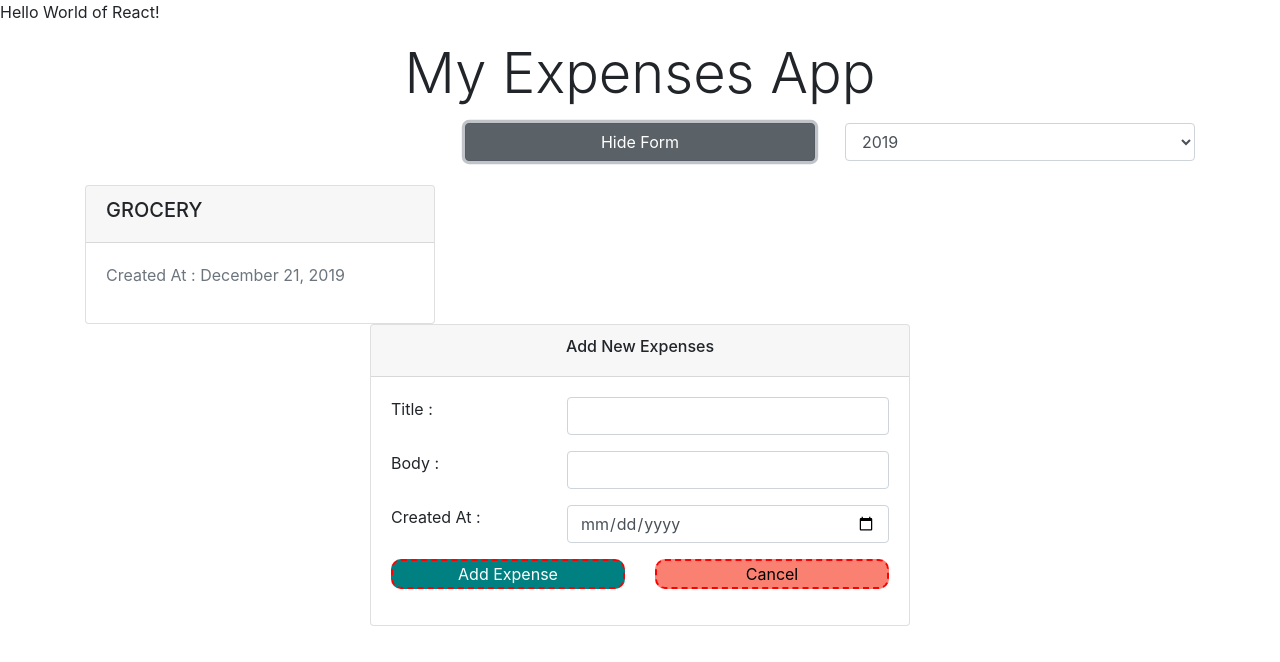
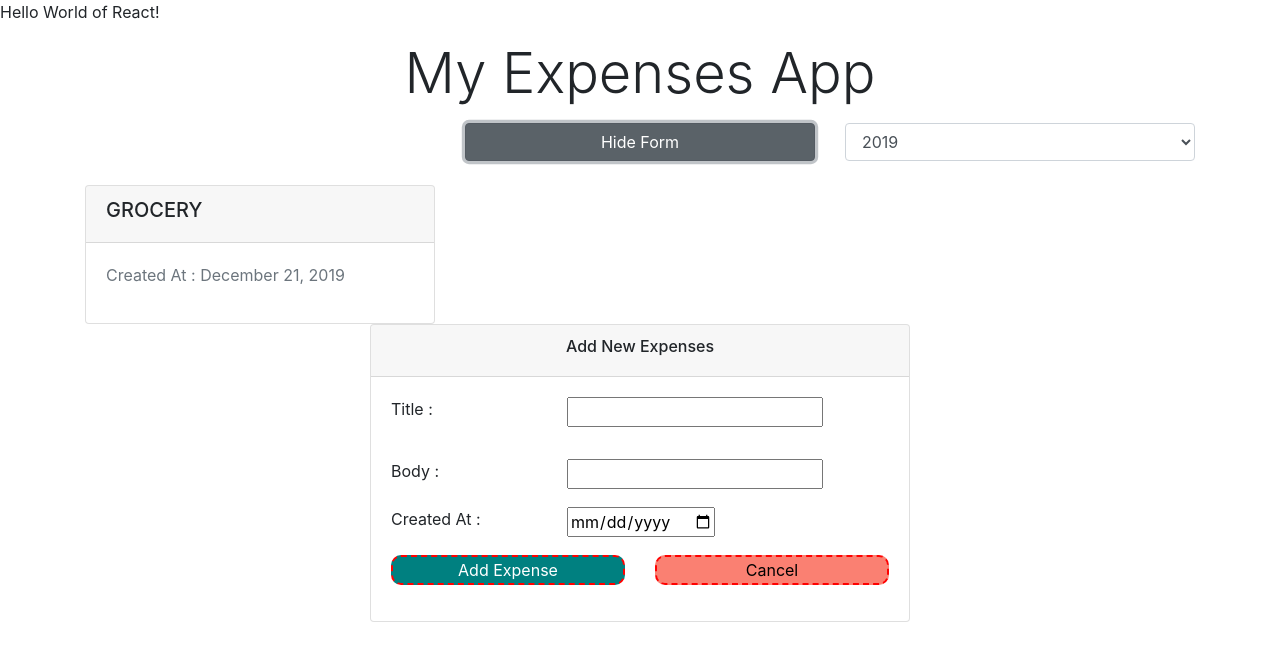
Before and after one commit to synergy2411/mar-22-react-app, a React (Create React App) app in the folder expenses-app/: page / in a window 1280 px wide. Both pictures are taken after a click on the button "Add Expense". Shown: the top 662 px of the page. Built offline with nearby package versions, Linux system fonts and the light colour scheme.

Commit message:
form validation

```diff
--- a/expenses-app/package.json
+++ b/expenses-app/package.json
@@ -16,6 +16,7 @@
     "radium": "^0.26.2",
     "react": "^17.0.2",
     "react-dom": "^17.0.2",
+    "react-hook-form": "^7.27.1",
     "react-scripts": "5.0.0",
     "typescript": "^4.6.2",
     "uuid": "^8.3.2",
--- a/expenses-app/src/components/Expenses/AddExpense/AddExpense.tsx
+++ b/expenses-app/src/components/Expenses/AddExpense/AddExpense.tsx
@@ -1,5 +1,6 @@
 import React, { useRef, useState } from "react";
 import Radium from 'radium';
+import { useForm } from "react-hook-form";
 import { IExpense } from "../../../model/expenses";
 import { v4 } from 'uuid';
 // import "./AddExpense.css";
@@ -10,6 +11,8 @@ const AddExpense = (props : {onAddExpense : (expense : IExpense) => void}) => {
     const [title, setTitle] = useState<string>('');
     const [body, setBody] = useState<string>('');
     const [createdAt, setCreatedAt] = useState<string>('')
+
+    const {register, handleSubmit, formState : { errors }} = useForm()
 
     // const [userInput, setUserInput] = useState({
     //     title : '',
@@ -53,6 +56,9 @@ const AddExpense = (props : {onAddExpense : (expense : IExpense) => void}) => {
     //         fontSize : "1.2em"
     //     }
     // }
+
+    const mySubmitHandler = (data: any) => console.log(data);
+
     return (
         <div className="col-6 offset-3">
             <div className="card">
@@ -62,7 +68,8 @@ const AddExpense = (props : {onAddExpense : (expense : IExpense) => void}) => {
                     </h6>
                 </div>
                 <div className="card-body">
-                    <form onSubmit={submitHandler}>
+                    {/* <form onSubmit={submitHandler}> */}
+                    <form onSubmit={handleSubmit(mySubmitHandler)}>
                         {/* title */}
                         <div className="form-group">
                             <div className="row">
@@ -70,12 +77,14 @@ const AddExpense = (props : {onAddExpense : (expense : IExpense) => void}) => {
                                     <label htmlFor="title">Title :</label>
                                 </div>
                                 <div className="col-8">
-                                    <input type="text"
+                                    <input type="text" {...register("enteredTitle", { required : true})} />
+                                    <p>{errors.enteredTitle && "Title is required field"}</p>
+                                    {/* <input type="text"
                                     id="title"
                                         value={title}
                                         className="form-control"
                                         name="title"
-                                        onChange={titleChangeHandler}/>
+                                        onChange={titleChangeHandler}/> */}
                                 </div>
                             </div>
                         </div>
@@ -86,11 +95,12 @@ const AddExpense = (props : {onAddExpense : (expense : IExpense) => void}) => {
                                     <label htmlFor="body">Body :</label>
                                 </div>
                                 <div className="col-8">
-                                    <input type="text"
+                                <input type="text" {...register("enteredBody")} />
+                                    {/* <input type="text"
                                         value={body}
                                         className="form-control"
                                         name="body"
-                                        onChange={bodyChangeHandler}/>
+                                        onChange={bodyChangeHandler}/> */}
                                 </div>
                             </div>
                         </div>
@@ -101,13 +111,14 @@ const AddExpense = (props : {onAddExpense : (expense : IExpense) => void}) => {
                                     <label htmlFor="createdAt">Created At :</label>
                                 </div>
                                 <div className="col-8">
-                                    <input type="date"
+                                    <input type="date" {...register("createdAt")} />
+                                    {/* <input type="date"
                                         name="createdAt"
                                         className="form-control"
                                         min="03-01-2019"
                                         max="12-31-2022"
                                         value={createdAt}
-                                        onChange={createdAtChangeHandler} />
+                                        onChange={createdAtChangeHandler} /> */}
                                 </div>
                             </div>
                         </div>
```
Also changed, not shown: 1 other file (tests, documents, lock files or other folders).
